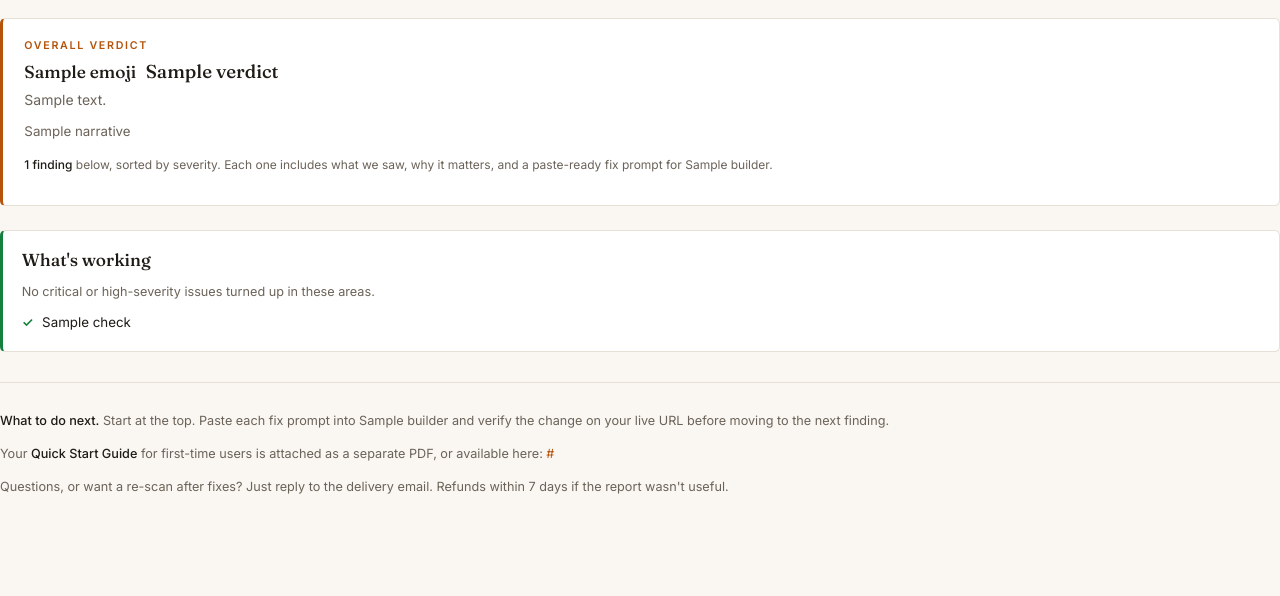
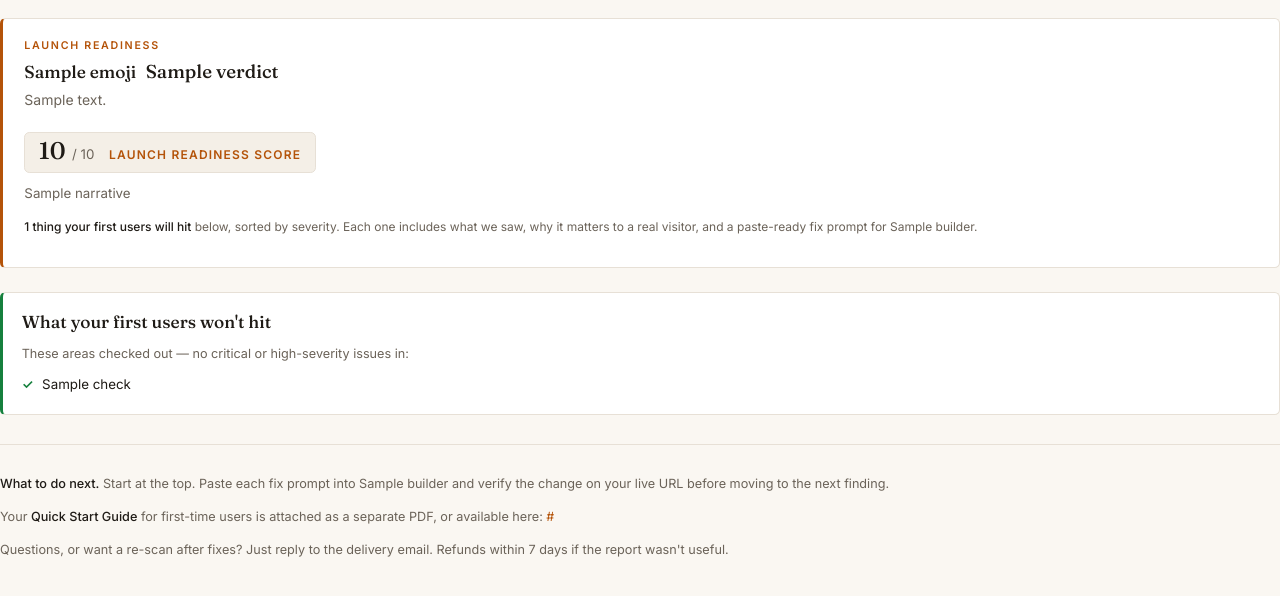
Before and after one commit to romado33/launchlook, a Python web app: template templates/report/report.html.j2 in a window 1280 px wide. Shown: the part 107-703 px from the top of the page. Run offline with Jinja, Linux system fonts and the light colour scheme; the template is opened without the code that fills it: most values are stand-ins (such as "Sample title", 1, 10 or a date in 2020).

Commit message:
feat: launch readiness score, first-user framing, vibe-coding callout, sample report CTA, Wall of Launches, referral credit
- pipeline.py: add compute_readiness_score() (10 - deductions per severity, floor 1.0)
- pipeline.py: store readiness_score in payload
- deliver_report.py: pass readiness_score to report template and shareable page data
- report.html.j2: rename verdict block to 'Launch Readiness', inject score badge (X / 10),
  reframe severity headings to first-user language, rename 'What's working' section
- delivery_pdf.{html,txt}.j2: open with 'here's what your first users will hit' framing
- delivery_pdf.{html,txt}.j2: add referral credit block (forward + mention name =  off)
- landing/index.html: replace generic bullet list with six named real-world vibe-coding catches,
  each with inline sample-report link; upgrade hero 'Sample report' to a visible button
- landing/index.html: add Wall of Launches to footer nav
- landing/wall.html: new public page listing audited + launched apps (empty-state to start),
  with 'ask to be added' CTA and entry template comment

Co-authored-by: Cursor <cursoragent@cursor.com>

```diff
--- a/scripts/deliver_report.py
+++ b/scripts/deliver_report.py
@@ -392,6 +392,7 @@ def render_main_report_html(
         findings=data["findings"],
         delivered_at=delivered_at,
         qsg_link=qsg_link,
+        readiness_score=data.get("readiness_score"),
     )
 
 
@@ -821,6 +822,7 @@ def _build_public_report_dict(
         "app_name": customer.get("app_name", ""),
         "customer_url": customer.get("app_url", ""),
         "verdict": dict(verdict),
+        "readiness_score": data.get("readiness_score"),
         "passed_checks": list(data.get("passed_checks") or []),
         "findings": [dict(f) for f in findings if isinstance(f, dict)],
         "share_metadata": share_metadata,
--- a/templates/email/delivery_pdf.txt.j2
+++ b/templates/email/delivery_pdf.txt.j2
@@ -1,6 +1,6 @@
 Hi {{ customer.first_name }},
 
-Your LaunchLook checkup for {{ customer.app_name }} is attached as {% if customer.tier in ('Scale Up Package', 'Pro Package') %}four{% else %}three{% endif %} PDFs:
+Here's what your first users will hit on {{ customer.app_name }}. Findings attached as {% if customer.tier in ('Scale Up Package', 'Pro Package') %}four{% else %}three{% endif %} PDFs, sorted by who encounters what first:
 - Main Report ({{ n_findings }} finding{{ '' if n_findings == 1 else 's' }}, sorted by severity)
 - Quick Start Guide (a one-page card you can hand to your first users)
 {% if customer.tier in ('Scale Up Package', 'Pro Package') %}- User Guide (a 2-3 page doc for onboarding emails or a help centre)
@@ -20,5 +20,9 @@ APPLIED YOUR FIXES? GET A FIX CHECK.
 Reply with "recheck" once you've worked through the report and we'll re-walk your site for $19 -- or $9 if you book within 14 days of this report. Confirms what's fixed and catches anything new that broke along the way.
 
 ---
+KNOW ANOTHER FOUNDER WHO'S ABOUT TO LAUNCH?
+Forward this email and mention your name -- I'll give you $10 off a future audit. No referral codes, just a reply.
+
+---
 LaunchLook · launchlook.app · prepared {{ delivered_at }}
 Confidential. Prepared for {{ customer.first_name }} only.
--- a/templates/report/report.html.j2
+++ b/templates/report/report.html.j2
@@ -162,6 +162,40 @@
     }
 
     .verdict-meta strong { color: var(--ink); font-weight: 500; }
+
+    /* ---------- Readiness score badge ---------- */
+    .score-badge {
+      display: inline-flex;
+      align-items: baseline;
+      gap: 3pt;
+      margin-top: 8pt;
+      padding: 5pt 10pt;
+      border-radius: 4pt;
+      background: var(--surface-tint);
+      border: 1px solid var(--line);
+    }
+
+    .score-badge__number {
+      font-family: 'Fraunces', Georgia, serif;
+      font-size: 18pt;
+      font-weight: 500;
+      line-height: 1;
+      color: var(--ink);
+    }
+
+    .score-badge__denom {
+      font-size: 10pt;
+      color: var(--muted);
+    }
+
+    .score-badge__label {
+      margin-left: 8pt;
+      font-size: 9pt;
+      font-weight: 600;
+      color: var(--accent);
+      letter-spacing: 0.1em;
+      text-transform: uppercase;
+    }
 
     /* ---------- Severity section headers ---------- */
     h2.severity {
@@ -383,7 +417,7 @@
     </header>
 
     <section class="verdict">
-      <p class="verdict-label">Overall verdict</p>
+      <p class="verdict-label">Launch Readiness</p>
       {% if verdict.label %}
       <p class="verdict-summary">
         <span class="verdict-emoji" aria-hidden="true">{{ verdict.emoji }}</span>
@@ -395,12 +429,21 @@
       {% else %}
       <p class="verdict-summary">{{ verdict.emoji }} {{ verdict.summary }}</p>
       {% endif %}
+
+      {% if readiness_score is defined %}
+      <div class="score-badge">
+        <span class="score-badge__number">{{ readiness_score }}</span>
+        <span class="score-badge__denom">&thinsp;/ 10</span>
+        <span class="score-badge__label">Launch Readiness Score</span>
+      </div>
+      {% endif %}
+
       {% if verdict.narrative %}
-      <p class="verdict-narrative">{{ verdict.narrative }}</p>
+      <p class="verdict-narrative" style="margin-top:8pt;">{{ verdict.narrative }}</p>
       {% endif %}
       <p class="verdict-meta">
-        <strong>{{ findings|length }} finding{{ '' if findings|length == 1 else 's' }}</strong>
-        below, sorted by severity. Each one includes what we saw, why it matters,
+        <strong>{{ findings|length }} thing{{ '' if findings|length == 1 else 's' }} your first users will hit</strong>
+        below, sorted by severity. Each one includes what we saw, why it matters to a real visitor,
         and a paste-ready fix
         {%- if is_webflow %} instruction for the Webflow Designer.
         {%- else %} prompt for {{ customer.builder }}.
@@ -408,11 +451,12 @@
       </p>
     </section>
 
+    {# Section heading labels use "first-user" framing per PRODUCT-DECISIONS.md #}
     {% set severity_order = [
-      ('critical', '🔴 Critical'),
-      ('high',     '🟠 High'),
-      ('medium',   '🟡 Medium'),
-      ('low',      '🟢 Low'),
+      ('critical', '🔴 Stop — fix before any real users'),
+      ('high',     '🟠 Fix before launch'),
+      ('medium',   '🟡 First users will notice this'),
+      ('low',      '🟢 Polish — worth fixing soon'),
     ] %}
 
     {% set ns = namespace(idx=0) %}
@@ -470,8 +514,8 @@
 
     {% if passed_checks %}
     <section class="passed-checks">
-      <h2>What's working</h2>
-      <p class="intro">No critical or high-severity issues turned up in these areas.</p>
+      <h2>What your first users won't hit</h2>
+      <p class="intro">These areas checked out — no critical or high-severity issues in:</p>
       <ul>
         {% for item in passed_checks %}
         <li>{{ item }}</li>
```
Also changed, not shown: landing/index.html (+20 -16 lines), landing/wall.html (added, +163 -0 lines), scripts/ai_audit/pipeline.py (+29 -0 lines), templates/email/delivery_pdf.html.j2 (+8 -1 lines).
